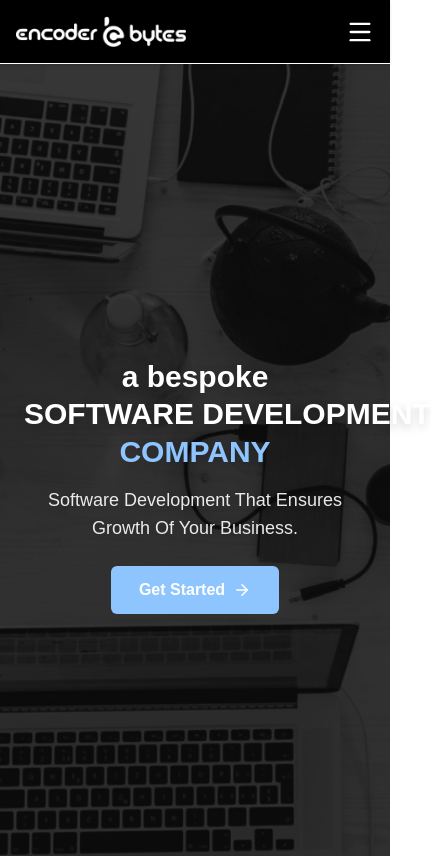
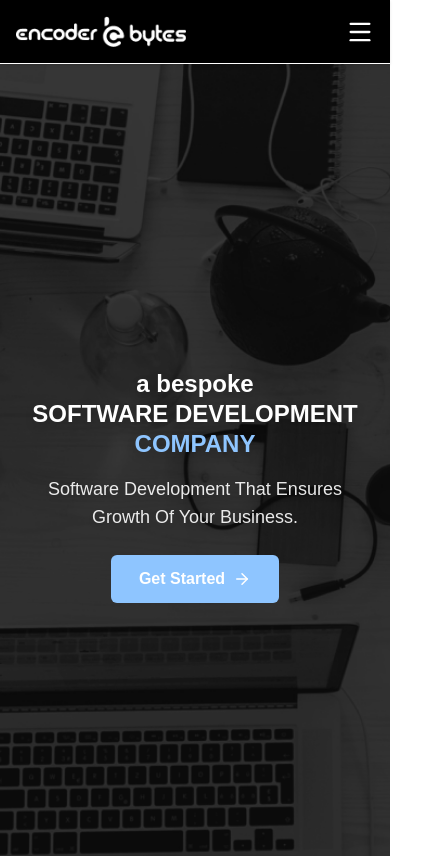
Before and after one commit to engrkashifkhan/EncoderByte, a Next.js app: page / in a window 390 px wide. Shown: the top 856 px of the page, 431 px wide, since content can reach past the window. Built offline with nearby package versions, Linux system fonts and the light colour scheme.

Commit message:
res herosection

```diff
--- a/src/app/components/HeroSection.jsx
+++ b/src/app/components/HeroSection.jsx
@@ -10,15 +10,15 @@ export default function Hero() {
 
       <div className="relative max-w-7xl mx-auto w-full px-6 md:pl-18 lg:pl-28">
         <div className="text-center  md:text-left max-w-xl text-white">
-          <h1 className="text-3xl md:text-2xl  font-bold leading-tight drop-shadow-lg">
+          <h1 className="text-2xl md:text-2xl  font-bold leading-tight drop-shadow-lg">
             a bespoke
           </h1>
 
-          <h1 className="text-3xl md:text-5xl font-semibold leading-tight drop-shadow-lg whitespace-nowrap">
+          <h1 className="text-2xl md:text-5xl font-semibold leading-tight drop-shadow-lg whitespace-nowrap">
             SOFTWARE DEVELOPMENT
           </h1>
 
-          <h1 className="text-3xl text-blue-300 md:text-5xl font-semibold leading-tight drop-shadow-lg">
+          <h1 className="text-2xl text-blue-300 md:text-5xl font-semibold leading-tight drop-shadow-lg">
             COMPANY
           </h1>
 
```
